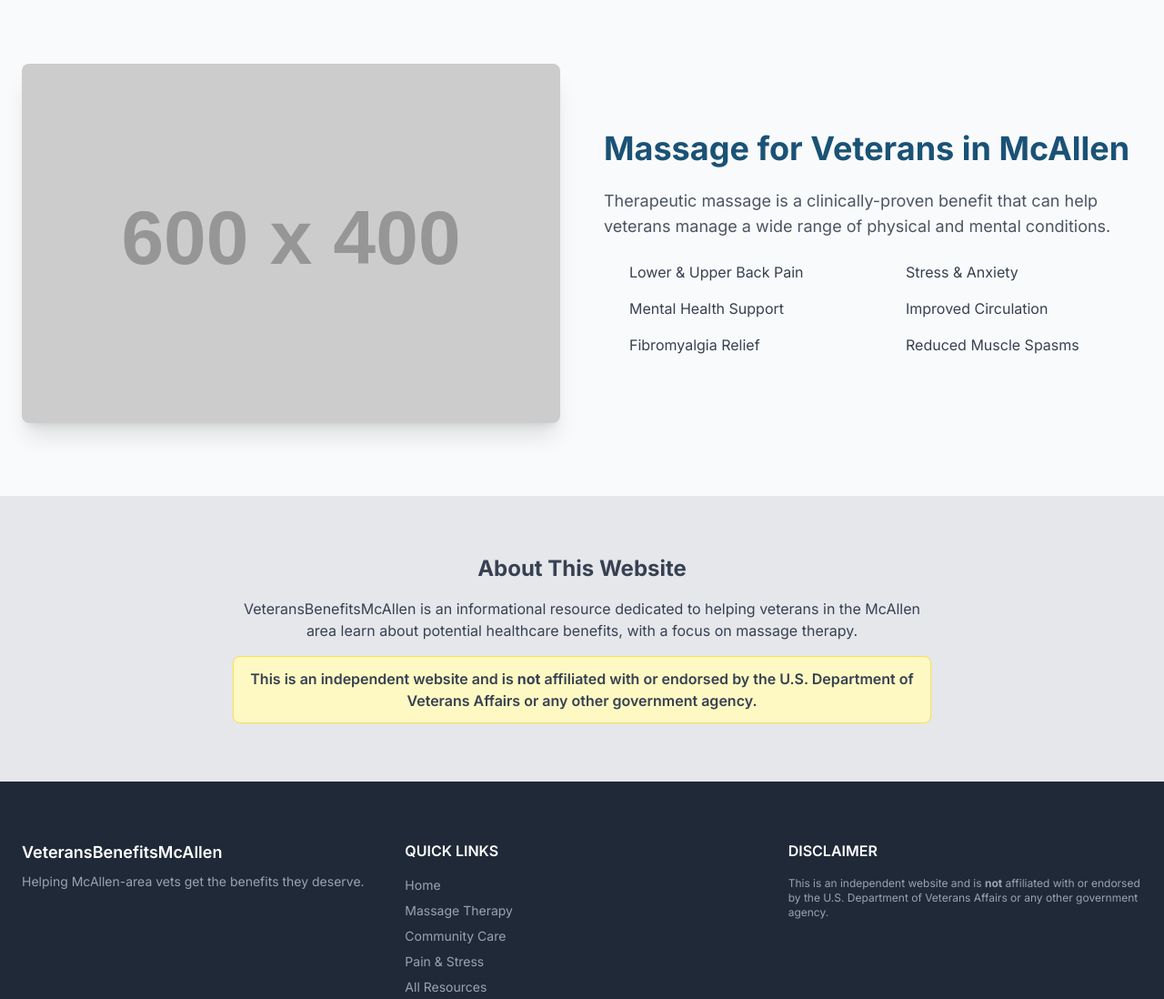
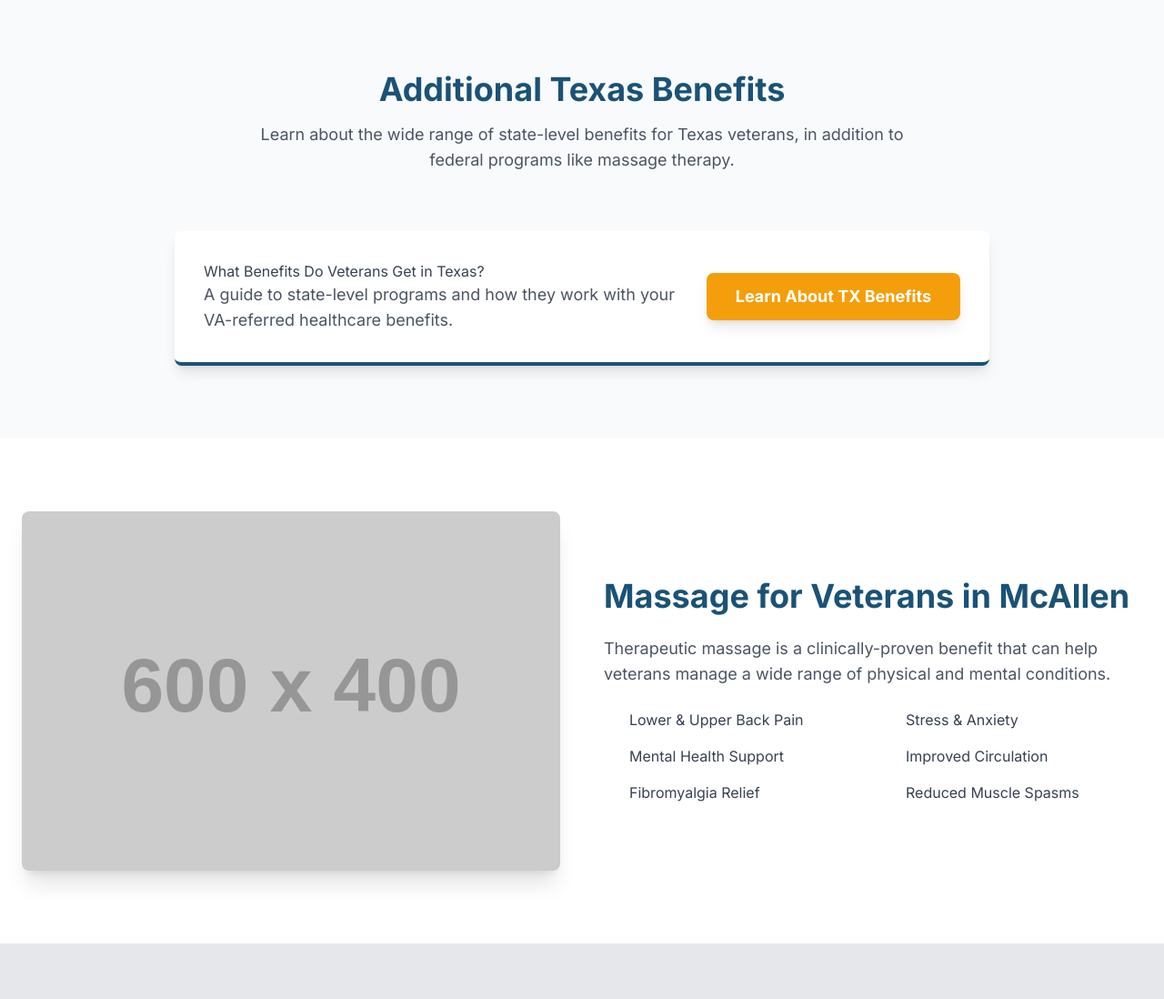
Before and after one commit to seowizard9-lang/VeteransBenefitsMcAllen, a plain HTML site: page index.html in a window 1280 px wide. Shown: the part 2280-3378 px from the top of the page at 91% size. Drawn offline with nearby package versions, Linux system fonts and the light colour scheme; placeholder pictures from the web are drawn by us.

Commit message:
Update index.html

```diff
--- a/index.html
+++ b/index.html
@@ -194,7 +194,31 @@
             </div>
         </section>
 
-        <section id="benefits" class="py-20 bg-gray-50"> <div class="container mx-auto px-6">
+        <section id="texas-benefits" class="py-20 bg-gray-50">
+            <div class="container mx-auto px-6">
+                <div class="text-center mb-16">
+                    <h2 class="text-3xl md:text-4xl font-bold section-title mt-2">
+                        Additional Texas Benefits
+                    </h2>
+                    <p class="text-lg text-gray-600 mt-4 max-w-3xl mx-auto">
+                        Learn about the wide range of state-level benefits for Texas veterans, in addition to federal programs like massage therapy.
+                    </p>
+                </div>
+                <div class="max-w-4xl mx-auto">
+                    <div class="bg-white p-8 rounded-lg shadow-lg border-b-4 border-[#1A5276] flex flex-col md:flex-row md:items-center gap-6 text-center md:text-left">
+                        <div class="flex-grow">
+                            <h3 class_ ="text-2xl font-bold text-gray-800 mb-3">What Benefits Do Veterans Get in Texas?</h3>
+                            <p class="text-lg text-gray-600 mb-4 md:mb-0">A guide to state-level programs and how they work with your VA-referred healthcare benefits.</p>
+                        </div>
+                        <a href="https://VeteransBenefitsMcallen.com/what-benefits-do-veterans-get-in-texas.html" class="px-8 py-3 cta-btn text-white rounded-lg font-bold text-lg hover:bg-amber-600 transition-colors shadow-lg whitespace-nowrap">
+                            Learn About TX Benefits
+                        </a>
+                    </div>
+                </div>
+            </div>
+        </section>
+
+        <section id="benefits" class="py-20 bg-white"> <div class="container mx-auto px-6">
                 <div class="flex flex-col md:flex-row items-center gap-12">
                     <div class="md:w-1/2">
                         <img src="https://placehold.co/600x400/0A2342/ffffff?text=Massage+Therapy" alt="Massage therapy for veterans" class="rounded-lg shadow-xl object-cover w-full h-auto">
@@ -268,6 +292,7 @@
                         <a href="https://VeteransBenefitsMcallen.com/va-community-care-mcallen.html" class="block text-sm hover:text-white">Community Care</a>
                         <a href="https://VeteransBenefitsMcallen.com/veteran-pain-relief-mcallen.html" class="block text-sm hover:text-white">Pain & Stress</a>
                         <a href="https://VeteransBenefitsMcallen.com/veteran-resources-mcallen.html" class="block text-sm hover:text-white">All Resources</a>
+                        <a href="https://VeteransBenefitsMcallen.com/what-benefits-do-veterans-get-in-texas.html" class="block text-sm hover:text-white">Texas Benefits</a>
                     </nav>
                 </div>
                 <div>
```
